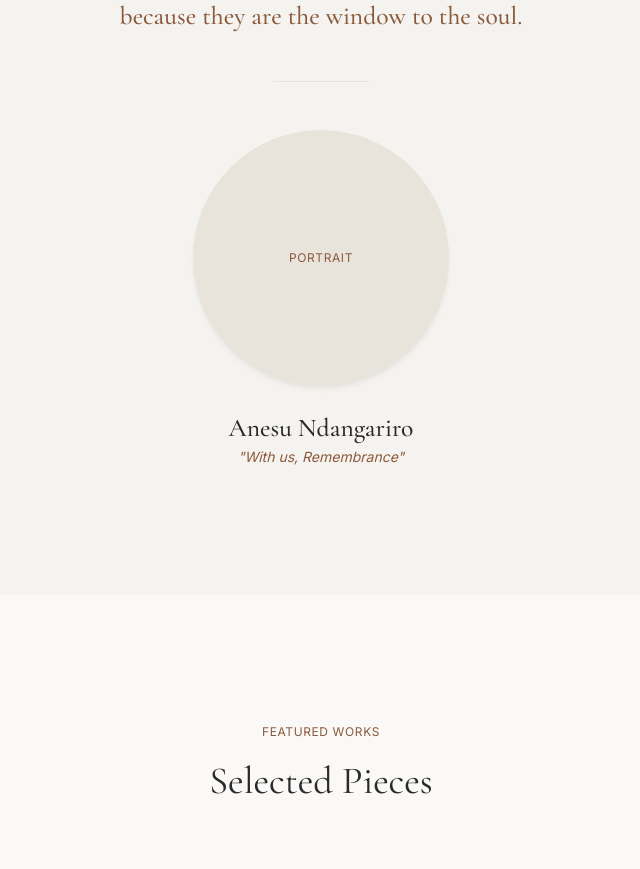
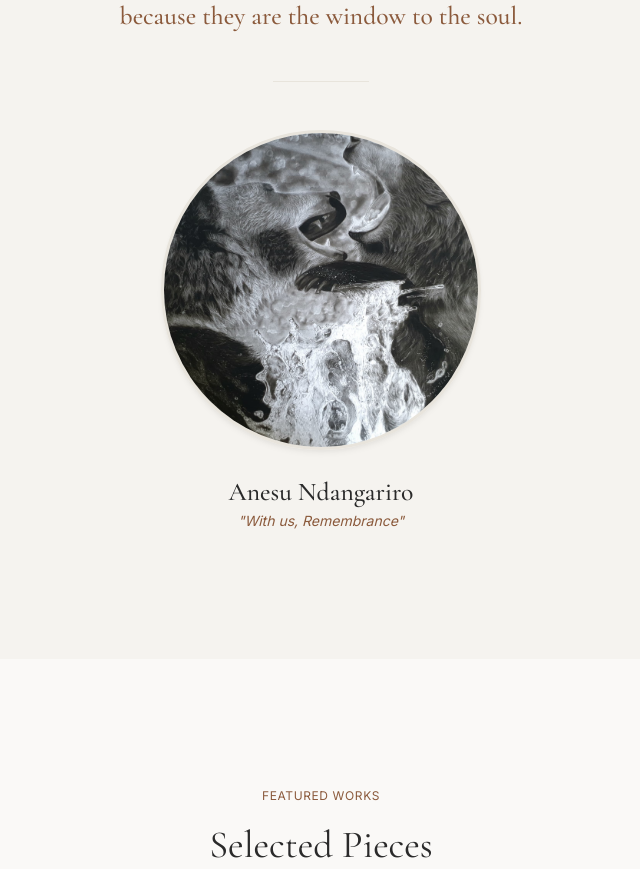
Before and after one commit to codewithkin/drawingswithanesu.com, a Next.js app: page / in a window 1280 px wide. Shown: the part 1140-2009 px from the top of the page, without its empty margins (319-959 px from the left). Built offline with nearby package versions, Linux system fonts and the light colour scheme.

Commit message:
feat(sections): add polarity bears image to ArtistStatement
- Replace placeholder with real polarity-bears artwork
- Larger circular portrait with sand border
- Added Image import from next/image

```diff
--- a/src/app/components/sections/ArtistStatement.tsx
+++ b/src/app/components/sections/ArtistStatement.tsx
@@ -1,3 +1,5 @@
+import Image from "next/image";
+
 /**
  * ArtistStatement — highlights the artist's motivation and style
  */
@@ -39,19 +41,19 @@ export default function ArtistStatement() {
                     style={{ backgroundColor: "var(--sand)" }}
                 />
 
-                {/* Portrait Placeholder */}
+                {/* Polarity Bears Portrait */}
                 <div className="mt-12 flex justify-center">
                     <div
-                        className="relative w-48 h-48 lg:w-64 lg:h-64 rounded-full overflow-hidden shadow-art"
-                        style={{ backgroundColor: "var(--sand)" }}
+                        className="relative w-64 h-64 lg:w-80 lg:h-80 rounded-full overflow-hidden shadow-art"
+                        style={{ border: "3px solid var(--sand)" }}
                     >
-                        {/* Portrait image will go here */}
-                        <div
-                            className="absolute inset-0 flex items-center justify-center text-caption"
-                            style={{ color: "var(--sienna)" }}
-                        >
-                            Portrait
-                        </div>
+                        <Image
+                            src="/images/artworks/polarity-high-quality-bears-potrait.jpeg"
+                            alt="Polarity - Two bears in conflict, representing yin and yang"
+                            fill
+                            className="object-cover"
+                            sizes="(max-width: 1024px) 256px, 320px"
+                        />
                     </div>
                 </div>
 
```
